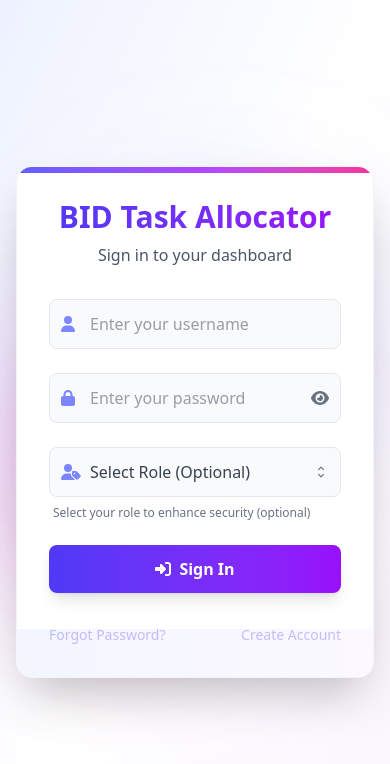
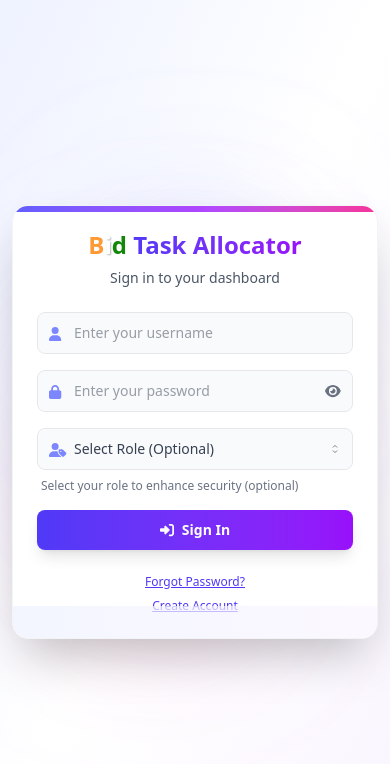
Before and after one commit to hotaeshwar/taskfrontend, a React (Vite) app: page / in a window 390 px wide. Shown: the top 764 px of the page. Built offline with nearby package versions, Linux system fonts and the light colour scheme.

Commit message:
Update RegisterPage, LoginPage, and EmployeesPage components

```diff
--- a/src/components/EmployeesPage.jsx
+++ b/src/components/EmployeesPage.jsx
@@ -221,7 +221,7 @@ const EmployeesPage = ({ userData, onLogout }) => {
     };
 
     const response = await fetch(
-       `https://taskapi.buildingindiadigital.com/${selectedEmployee.id}/salary`,
+      `https://taskapi.buildingindiadigital.com/employees/${selectedEmployee.id}/salary`, // FIXED: Added "employees/" prefix
       {
         method: 'POST',
         headers: {
@@ -247,7 +247,6 @@ const EmployeesPage = ({ userData, onLogout }) => {
     setError(error.message || 'Failed to set salary. Please try again.');
   }
 };
-
   useEffect(() => {
     fetchEmployees();
   }, []);
--- a/src/components/LoginPage.jsx
+++ b/src/components/LoginPage.jsx
@@ -200,14 +200,14 @@ const LoginPage = ({ onLogin }) => {
   const renderApprovalNotification = () => {
     if (isAllocatorUser && pendingApprovalCount > 0) {
       return (
-        <div className="absolute top-4 right-4 md:top-6 md:right-6 lg:top-8 lg:right-8 z-20">
+        <div className="fixed top-4 right-4 sm:top-6 sm:right-6 lg:top-8 lg:right-8 z-20">
           <button
             onClick={openApprovalModal}
-            className="bg-white p-3 rounded-full shadow-lg text-indigo-600 hover:text-indigo-800 hover:bg-indigo-50 focus:outline-none focus:ring-2 focus:ring-indigo-400 transition-all duration-300 relative hover:shadow-xl transform hover:-translate-y-1"
+            className="bg-white p-2 sm:p-3 rounded-full shadow-lg text-indigo-600 hover:text-indigo-800 hover:bg-indigo-50 focus:outline-none focus:ring-2 focus:ring-indigo-400 transition-all duration-300 relative hover:shadow-xl transform hover:-translate-y-1"
             aria-label="Pending Approval Notifications"
           >
-            <FontAwesomeIcon icon={faBell} className="text-lg md:text-xl" />
-            <span className="absolute -top-1 -right-1 bg-rose-500 text-white rounded-full w-6 h-6 flex items-center justify-center text-xs font-bold animate-pulse">
+            <FontAwesomeIcon icon={faBell} className="text-base sm:text-lg md:text-xl" />
+            <span className="absolute -top-1 -right-1 bg-rose-500 text-white rounded-full w-5 h-5 sm:w-6 sm:h-6 flex items-center justify-center text-xs font-bold animate-pulse">
               {pendingApprovalCount}
             </span>
           </button>
@@ -222,65 +222,68 @@ const LoginPage = ({ onLogin }) => {
     if (!showApprovalModal) return null;
 
     return (
-      <div className="fixed inset-0 bg-gray-900 bg-opacity-70 backdrop-blur-sm flex items-center justify-center z-50 p-4">
-        <div className="bg-white rounded-xl p-5 md:p-6 w-full max-w-xs sm:max-w-sm md:max-w-md lg:max-w-lg max-h-[80vh] overflow-y-auto shadow-2xl border border-indigo-100">
-          <div className="flex justify-between items-center mb-5">
-            <h2 className="text-lg md:text-xl font-bold text-gray-800 flex items-center">
-              <FontAwesomeIcon icon={faBell} className="mr-3 text-indigo-500" />
-              Pending Approvals
+      <div className="fixed inset-0 bg-gray-900 bg-opacity-70 backdrop-blur-sm flex items-center justify-center z-50 p-3 sm:p-4">
+        <div className="bg-white rounded-xl p-4 sm:p-5 md:p-6 w-full max-w-xs sm:max-w-sm md:max-w-md lg:max-w-lg xl:max-w-xl max-h-[85vh] sm:max-h-[80vh] overflow-y-auto shadow-2xl border border-indigo-100">
+          <div className="flex justify-between items-center mb-4 sm:mb-5">
+            <h2 className="text-base sm:text-lg md:text-xl font-bold text-gray-800 flex items-center">
+              <FontAwesomeIcon icon={faBell} className="mr-2 sm:mr-3 text-indigo-500 text-sm sm:text-base" />
+              <span className="hidden sm:inline">Pending Approvals</span>
+              <span className="sm:hidden">Approvals</span>
             </h2>
             <button
               onClick={() => setShowApprovalModal(false)}
-              className="text-gray-400 hover:text-gray-600 hover:bg-gray-100 p-2 rounded-full transition-colors duration-300 transform hover:rotate-90"
+              className="text-gray-400 hover:text-gray-600 hover:bg-gray-100 p-1.5 sm:p-2 rounded-full transition-colors duration-300 transform hover:rotate-90"
             >
-              <FontAwesomeIcon icon={faTimes} />
+              <FontAwesomeIcon icon={faTimes} className="text-sm sm:text-base" />
             </button>
           </div>
 
           {approvalError && (
-            <div className="bg-rose-50 border-l-4 border-rose-500 text-rose-700 p-4 rounded-lg mb-4">
-              {approvalError}
+            <div className="bg-rose-50 border-l-4 border-rose-500 text-rose-700 p-3 sm:p-4 rounded-lg mb-3 sm:mb-4">
+              <p className="text-xs sm:text-sm">{approvalError}</p>
             </div>
           )}
 
           {approvalLoading ? (
-            <div className="flex justify-center py-10">
-              <div className="w-12 h-12 border-4 border-indigo-500 border-t-transparent rounded-full animate-spin"></div>
+            <div className="flex justify-center py-8 sm:py-10">
+              <div className="w-10 h-10 sm:w-12 sm:h-12 border-4 border-indigo-500 border-t-transparent rounded-full animate-spin"></div>
             </div>
           ) : pendingApprovals.length === 0 ? (
-            <div className="text-center py-10 text-gray-500">
-              No pending approval requests
+            <div className="text-center py-8 sm:py-10 text-gray-500">
+              <p className="text-sm sm:text-base">No pending approval requests</p>
             </div>
           ) : (
-            <div className="space-y-4">
+            <div className="space-y-3 sm:space-y-4">
               {pendingApprovals.map((approval) => (
-                <div key={approval.request_id} className="border border-gray-100 rounded-xl p-4 hover:shadow-lg transition-all duration-300 bg-white hover:bg-indigo-50">
-                  <div className="space-y-2 mb-3">
-                    <div className="flex items-center">
-                      <span className="font-medium text-gray-500 w-24">Username:</span>
-                      <span className="font-semibold text-gray-800">{approval.employee_username}</span>
+                <div key={approval.request_id} className="border border-gray-100 rounded-xl p-3 sm:p-4 hover:shadow-lg transition-all duration-300 bg-white hover:bg-indigo-50">
+                  <div className="space-y-1.5 sm:space-y-2 mb-3">
+                    <div className="flex flex-col sm:flex-row sm:items-center">
+                      <span className="font-medium text-gray-500 text-xs sm:text-sm sm:w-24 mb-1 sm:mb-0">Username:</span>
+                      <span className="font-semibold text-gray-800 text-sm sm:text-base break-all">{approval.employee_username}</span>
                     </div>
-                    <div className="flex items-center">
-                      <span className="font-medium text-gray-500 w-24">Email:</span>
-                      <span className="text-gray-800">{approval.employee_email}</span>
+                    <div className="flex flex-col sm:flex-row sm:items-center">
+                      <span className="font-medium text-gray-500 text-xs sm:text-sm sm:w-24 mb-1 sm:mb-0">Email:</span>
+                      <span className="text-gray-800 text-sm break-all">{approval.employee_email}</span>
                     </div>
-                    <div className="flex items-center">
-                      <span className="font-medium text-gray-500 w-24">Requested:</span>
-                      <span className="text-gray-600 text-sm">{new Date(approval.requested_at).toLocaleString()}</span>
+                    <div className="flex flex-col sm:flex-row sm:items-center">
+                      <span className="font-medium text-gray-500 text-xs sm:text-sm sm:w-24 mb-1 sm:mb-0">Requested:</span>
+                      <span className="text-gray-600 text-xs sm:text-sm">{new Date(approval.requested_at).toLocaleString()}</span>
                     </div>
                   </div>
-                  <div className="flex space-x-3 mt-4">
+                  <div className="flex flex-col sm:flex-row space-y-2 sm:space-y-0 sm:space-x-3 mt-3 sm:mt-4">
                     <button
                       onClick={() => handleApprovalAction(approval.employee_id, 'approve')}
-                      className="bg-emerald-500 hover:bg-emerald-600 text-white px-4 py-2 rounded-lg flex items-center justify-center transition-all duration-300 transform hover:scale-105 hover:shadow-md flex-1"
+                      className="bg-emerald-500 hover:bg-emerald-600 text-white px-3 sm:px-4 py-2 rounded-lg flex items-center justify-center transition-all duration-300 transform hover:scale-105 hover:shadow-md flex-1 text-sm sm:text-base"
                     >
-                      <FontAwesomeIcon icon={faUserCheck} className="mr-2" /> Approve
+                      <FontAwesomeIcon icon={faUserCheck} className="mr-1.5 sm:mr-2 text-sm" />
+                      <span>Approve</span>
                     </button>
                     <button
                       onClick={() => handleApprovalAction(approval.employee_id, 'reject')}
-                      className="bg-rose-500 hover:bg-rose-600 text-white px-4 py-2 rounded-lg flex items-center justify-center transition-all duration-300 transform hover:scale-105 hover:shadow-md flex-1"
+                      className="bg-rose-500 hover:bg-rose-600 text-white px-3 sm:px-4 py-2 rounded-lg flex items-center justify-center transition-all duration-300 transform hover:scale-105 hover:shadow-md flex-1 text-sm sm:text-base"
                     >
-                      <FontAwesomeIcon icon={faUserTimes} className="mr-2" /> Reject
+                      <FontAwesomeIcon icon={faUserTimes} className="mr-1.5 sm:mr-2 text-sm" />
+                      <span>Reject</span>
                     </button>
                   </div>
                 </div>
@@ -288,10 +291,10 @@ const LoginPage = ({ onLogin }) => {
             </div>
           )}
 
-          <div className="mt-5 flex justify-end">
+          <div className="mt-4 sm:mt-5 flex justify-end">
             <button
               onClick={() => setShowApprovalModal(false)}
-              className="bg-gray-200 hover:bg-gray-300 text-gray-800 font-medium py-2 px-5 rounded-lg transition-all duration-300 transform hover:scale-105"
+              className="bg-gray-200 hover:bg-gray-300 text-gray-800 font-medium py-2 px-4 sm:px-5 rounded-lg transition-all duration-300 transform hover:scale-105 text-sm sm:text-base"
             >
               Close
             </button>
@@ -302,12 +305,12 @@ const LoginPage = ({ onLogin }) => {
   };
 
   return (
-    <div className="min-h-screen flex items-center justify-center bg-gradient-to-br from-indigo-50 via-white to-purple-50 relative p-4 overflow-hidden">
+    <div className="min-h-screen flex items-center justify-center bg-gradient-to-br from-indigo-50 via-white to-purple-50 relative p-3 sm:p-4 lg:p-6 overflow-hidden">
       {/* Background decorative elements */}
       <div className="absolute top-0 left-0 w-full h-full overflow-hidden z-0">
-        <div className="absolute top-1/4 left-1/4 w-64 h-64 bg-indigo-400 rounded-full mix-blend-multiply filter blur-3xl opacity-20 animate-blob"></div>
-        <div className="absolute top-1/3 right-1/4 w-80 h-80 bg-purple-400 rounded-full mix-blend-multiply filter blur-3xl opacity-20 animate-blob animation-delay-2000"></div>
-        <div className="absolute bottom-1/4 right-1/3 w-72 h-72 bg-pink-400 rounded-full mix-blend-multiply filter blur-3xl opacity-20 animate-blob animation-delay-4000"></div>
+        <div className="absolute top-1/4 left-1/4 w-48 h-48 sm:w-64 sm:h-64 bg-indigo-400 rounded-full mix-blend-multiply filter blur-3xl opacity-20 animate-blob"></div>
+        <div className="absolute top-1/3 right-1/4 w-60 h-60 sm:w-80 sm:h-80 bg-purple-400 rounded-full mix-blend-multiply filter blur-3xl opacity-20 animate-blob animation-delay-2000"></div>
+        <div className="absolute bottom-1/4 right-1/3 w-54 h-54 sm:w-72 sm:h-72 bg-pink-400 rounded-full mix-blend-multiply filter blur-3xl opacity-20 animate-blob animation-delay-4000"></div>
       </div>
 
       {/* Notification bell for allocators */}
@@ -316,46 +319,49 @@ const LoginPage = ({ onLogin }) => {
       {/* Approval modal */}
       {renderApprovalModal()}
 
-      <div className="bg-white bg-opacity-90 backdrop-blur-lg p-8 rounded-2xl shadow-2xl w-full max-w-md z-10 border border-gray-100 relative overflow-hidden transition-all duration-500 hover:shadow-indigo-200">
+      <div className="bg-white bg-opacity-90 backdrop-blur-lg p-6 sm:p-8 lg:p-10 rounded-2xl shadow-2xl w-full max-w-sm sm:max-w-md lg:max-w-lg z-10 border border-gray-100 relative overflow-hidden transition-all duration-500 hover:shadow-indigo-200">
         {/* Decorative top accent */}
         <div className="absolute top-0 left-0 right-0 h-1.5 bg-gradient-to-r from-indigo-500 via-purple-500 to-pink-500"></div>
 
-        <div className="text-center mb-8">
-          <h1 className="text-3xl font-bold bg-clip-text text-transparent bg-gradient-to-r from-indigo-600 to-purple-600">
-            BID Task Allocator
+        <div className="text-center mb-6 sm:mb-8">
+          <h1 className="text-2xl sm:text-3xl lg:text-4xl font-bold leading-tight">
+            <span style={{ color: '#FF9933' }}>B</span>
+            <span style={{ color: '#FFFFFF', textShadow: '1px 1px 2px rgba(0,0,0,0.3)' }}>i</span>
+            <span style={{ color: '#138808' }}>d</span>
+            <span className="text-transparent bg-clip-text bg-gradient-to-r from-indigo-600 to-purple-600"> Task Allocator</span>
           </h1>
-          <p className="text-gray-600 mt-2 font-medium">Sign in to your dashboard</p>
+          <p className="text-gray-600 mt-2 font-medium text-sm sm:text-base">Sign in to your dashboard</p>
         </div>
 
         {error && (
-          <div className={`border px-4 py-3 rounded-lg mb-6 ${approvalPending ? 'bg-amber-50 border-amber-200 text-amber-700' : 'bg-rose-50 border-rose-200 text-rose-700'}`}>
+          <div className={`border px-3 sm:px-4 py-3 rounded-lg mb-4 sm:mb-6 ${approvalPending ? 'bg-amber-50 border-amber-200 text-amber-700' : 'bg-rose-50 border-rose-200 text-rose-700'}`}>
             {approvalPending ? (
               <div className="flex items-start">
-                <FontAwesomeIcon icon={faExclamationTriangle} className="mr-2 mt-1 text-amber-500" />
+                <FontAwesomeIcon icon={faExclamationTriangle} className="mr-2 mt-1 text-amber-500 text-sm flex-shrink-0" />
                 <div>
-                  <p className="text-sm">{error}</p>
+                  <p className="text-xs sm:text-sm">{error}</p>
                   <p className="text-xs mt-1 text-amber-600">An allocator will review your request soon.</p>
                 </div>
               </div>
             ) : (
               <div className="flex items-center">
-                <FontAwesomeIcon icon={faExclamationTriangle} className="mr-2 text-rose-500" />
-                <span className="text-sm">{error}</span>
+                <FontAwesomeIcon icon={faExclamationTriangle} className="mr-2 text-rose-500 text-sm flex-shrink-0" />
+                <span className="text-xs sm:text-sm">{error}</span>
               </div>
             )}
           </div>
         )}
 
-        <form onSubmit={handleSubmit} className="space-y-6">
+        <form onSubmit={handleSubmit} className="space-y-4 sm:space-y-6">
           <div className="group">
             <div className="relative">
               <span className="absolute left-3 top-1/2 transform -translate-y-1/2 text-indigo-400 group-hover:text-indigo-600 transition-colors duration-300">
-                <FontAwesomeIcon icon={faUser} />
+                <FontAwesomeIcon icon={faUser} className="text-sm sm:text-base" />
               </span>
               <input
                 id="username"
                 type="text"
-                className="block w-full px-10 py-3 text-gray-700 bg-gray-50 border border-gray-200 rounded-lg focus:border-indigo-400 focus:ring-2 focus:ring-indigo-300 focus:outline-none transition-all duration-300 hover:border-indigo-300 group-hover:bg-white"
+                className="block w-full px-9 sm:px-10 py-2.5 sm:py-3 text-gray-700 bg-gray-50 border border-gray-200 rounded-lg focus:border-indigo-400 focus:ring-2 focus:ring-indigo-300 focus:outline-none transition-all duration-300 hover:border-indigo-300 group-hover:bg-white text-sm sm:text-base"
                 placeholder="Enter your username"
                 value={username}
                 onChange={(e) => setUsername(e.target.value)}
@@ -367,12 +373,12 @@ const LoginPage = ({ onLogin }) => {
           <div className="group">
             <div className="relative">
               <span className="absolute left-3 top-1/2 transform -translate-y-1/2 text-indigo-400 group-hover:text-indigo-600 transition-colors duration-300">
-                <FontAwesomeIcon icon={faLock} />
+                <FontAwesomeIcon icon={faLock} className="text-sm sm:text-base" />
               </span>
               <input
                 id="password"
                 type={showPassword ? "text" : "password"}
-                className="block w-full px-10 py-3 text-gray-700 bg-gray-50 border border-gray-200 rounded-lg focus:border-indigo-400 focus:ring-2 focus:ring-indigo-300 focus:outline-none transition-all duration-300 hover:border-indigo-300 group-hover:bg-white"
+                className="block w-full px-9 sm:px-10 py-2.5 sm:py-3 text-gray-700 bg-gray-50 border border-gray-200 rounded-lg focus:border-indigo-400 focus:ring-2 focus:ring-indigo-300 focus:outline-none transition-all duration-300 hover:border-indigo-300 group-hover:bg-white text-sm sm:text-base pr-12"
                 placeholder="Enter your password"
                 value={password}
                 onChange={(e) => setPassword(e.target.value)}
@@ -384,7 +390,7 @@ const LoginPage = ({ onLogin }) => {
                 onClick={togglePasswordVisibility}
                 tabIndex="-1"
               >
-                <FontAwesomeIcon icon={showPassword ? faEyeSlash : faEye} />
+                <FontAwesomeIcon icon={showPassword ? faEyeSlash : faEye} className="text-sm sm:text-base" />
               </button>
             </div>
           </div>
@@ -392,11 +398,11 @@ const LoginPage = ({ onLogin }) => {
           <div className="group">
             <div className="relative">
               <span className="absolute left-3 top-1/2 transform -translate-y-1/2 text-indigo-400 group-hover:text-indigo-600 transition-colors duration-300">
-                <FontAwesomeIcon icon={faUserTag} />
+                <FontAwesomeIcon icon={faUserTag} className="text-sm sm:text-base" />
               </span>
               <select
                 id="role"
-                className="block w-full px-10 py-3 text-gray-700 bg-gray-50 border border-gray-200 rounded-lg focus:border-indigo-400 focus:ring-2 focus:ring-indigo-300 focus:outline-none transition-all duration-300 hover:border-indigo-300 appearance-none group-hover:bg-white"
+                className="block w-full px-9 sm:px-10 py-2.5 sm:py-3 text-gray-700 bg-gray-50 border border-gray-200 rounded-lg focus:border-indigo-400 focus:ring-2 focus:ring-indigo-300 focus:outline-none transition-all duration-300 hover:border-indigo-300 appearance-none group-hover:bg-white text-sm sm:text-base"
                 value={role}
                 onChange={(e) => setRole(e.target.value)}
               >
@@ -407,7 +413,7 @@ const LoginPage = ({ onLogin }) => {
               </select>
               {/* Custom arrow */}
               <div className="pointer-events-none absolute inset-y-0 right-0 flex items-center px-3 text-gray-500">
-                <svg className="w-4 h-4 fill-current" viewBox="0 0 20 20">
+                <svg className="w-3 h-3 sm:w-4 sm:h-4 fill-current" viewBox="0 0 20 20">
                   <path d="M7 7l3-3 3 3m0 6l-3 3-3-3" strokeWidth="1.5" stroke="currentColor" fill="none" strokeLinecap="round" strokeLinejoin="round"></path>
                 </svg>
               </div>
@@ -420,50 +426,42 @@ const LoginPage = ({ onLogin }) => {
           <div>
             <button
               type="submit"
-              className="w-full bg-gradient-to-r from-indigo-600 to-purple-600 hover:from-indigo-700 hover:to-purple-700 text-white font-bold py-3 px-6 rounded-lg shadow-lg hover:shadow-xl focus:outline-none focus:ring-4 focus:ring-indigo-300 transition-all duration-300 transform hover:-translate-y-1"
+              className="w-full bg-gradient-to-r from-indigo-600 to-purple-600 hover:from-indigo-700 hover:to-purple-700 text-white font-bold py-2.5 sm:py-3 px-4 sm:px-6 rounded-lg shadow-lg hover:shadow-xl focus:outline-none focus:ring-4 focus:ring-indigo-300 transition-all duration-300 transform hover:-translate-y-1 text-sm sm:text-base"
               disabled={isLoading}
             >
               {isLoading ? (
                 <div className="flex items-center justify-center">
-                  <div className="w-5 h-5 border-2 border-white border-t-transparent rounded-full animate-spin mr-3"></div>
+                  <div className="w-4 h-4 sm:w-5 sm:h-5 border-2 border-white border-t-transparent rounded-full animate-spin mr-2 sm:mr-3"></div>
                   <span>Signing in...</span>
                 </div>
               ) : (
                 <div className="flex items-center justify-center">
-                  <FontAwesomeIcon icon={faSignInAlt} className="mr-2" />
+                  <FontAwesomeIcon icon={faSignInAlt} className="mr-2 text-sm sm:text-base" />
                   <span>Sign In</span>
                 </div>
               )}
             </button>
           </div>
 
-          <div className="flex items-center justify-between pt-2">
-            <Link
-              to="/forgot-password"
-              className="text-sm text-indigo-600 hover:text-indigo-800 transition-colors duration-300 hover:underline cursor-pointer"
-              onClick={(e) => {
-                e.preventDefault();
-                navigate('/forgot-password');
-              }}
+          <div className="flex flex-col sm:flex-row items-center justify-between pt-2 space-y-2 sm:space-y-0">
+            <a
+              href="/forgot-password"
+              className="text-xs sm:text-sm text-indigo-600 hover:text-indigo-800 transition-colors duration-300 underline"
             >
               Forgot Password?
-            </Link>
+            </a>
 
-            <Link
-              to="/register"
-              className="text-sm text-indigo-600 hover:text-indigo-800 transition-colors duration-300 hover:underline cursor-pointer"
-              onClick={(e) => {
-                e.preventDefault();
-                navigate('/register');
-              }}
+            <a
+              href="/register"
+              className="text-xs sm:text-sm text-indigo-600 hover:text-indigo-800 transition-colors duration-300 underline"
             >
               Create Account
-            </Link>
+            </a>
           </div>
         </form>
 
         {/* Bottom decorative element */}
-        <div className="absolute bottom-0 left-0 right-0 h-12 bg-gradient-to-r from-indigo-50 to-purple-50 opacity-70"></div>
+        <div className="absolute bottom-0 left-0 right-0 h-8 sm:h-12 bg-gradient-to-r from-indigo-50 to-purple-50 opacity-70"></div>
       </div>
     </div>
   );
--- a/src/components/RegisterPage.jsx
+++ b/src/components/RegisterPage.jsx
@@ -17,7 +17,7 @@ const RegisterPage = () => {
     email: '',
     password: '',
     confirm_password: '',
-    role: 'employee'
+    role: ''
   });
 
   const [error, setError] = useState('');
@@ -100,8 +100,13 @@ const RegisterPage = () => {
         <div className="absolute top-0 left-0 right-0 h-1.5 bg-gradient-to-r from-indigo-500 via-purple-500 to-pink-500"></div>
 
         <div className="text-center mb-6">
-          <h1 className="text-3xl font-bold bg-clip-text text-transparent bg-gradient-to-r from-indigo-600 to-purple-600">
-            BID Task Allocator
+          <h1 className="text-3xl font-bold">
+            <span className="bg-clip-text text-transparent bg-gradient-to-r from-orange-500 via-white to-green-600" style={{WebkitTextStroke: '1px #333'}}>
+              Bid
+            </span>
+            <span className="bg-clip-text text-transparent bg-gradient-to-r from-indigo-600 to-purple-600 ml-1">
+              Task Allocator
+            </span>
           </h1>
           <p className="text-gray-600 mt-2 font-medium">Create your account to get started</p>
         </div>
@@ -282,17 +287,13 @@ const RegisterPage = () => {
             </button>
           </div>
 
-          {/* Login Link */}
+          {/* Login Link - Updated to be a normal Link */}
           <div className="text-center mt-6">
             <p className="text-gray-600">
               Already have an account?{' '}
               <Link
                 to="/"
-                className="text-indigo-600 hover:text-indigo-800 font-medium transition-colors duration-300 hover:underline cursor-pointer"
-                onClick={(e) => {
-                  e.preventDefault();
-                  navigate('/');
-                }}
+                className="text-indigo-600 hover:text-indigo-800 font-medium transition-colors duration-300 hover:underline"
               >
                 Sign In
               </Link>
```
Lines whose indentation alone changed are shown as unchanged.
